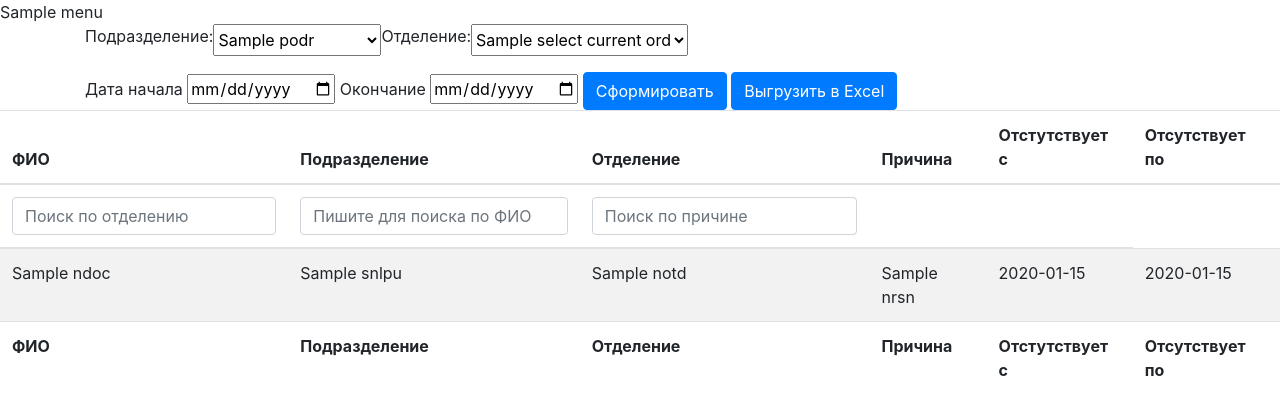
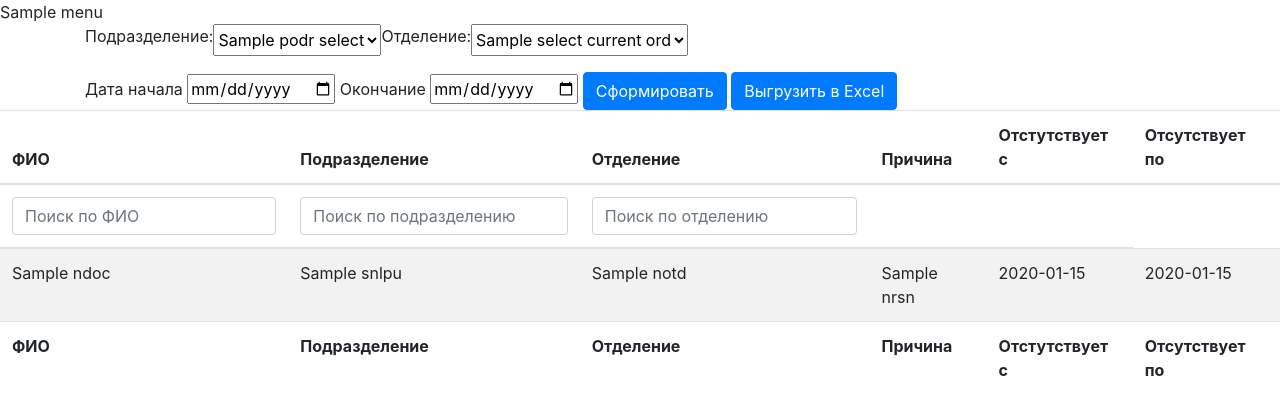
Before and after one commit to RezoGraf/flask, a Flask app: template app/templates/report.html in a window 1280 px wide. Shown: the top 415 px of the page. Run offline with Flask 3, Linux system fonts and the light colour scheme; the template is opened without the code that fills it: most values are stand-ins (such as "Sample title", 1, 10 or a date in 2020); some libraries are stand-ins or nearby versions.

Commit message:
report fix

```diff
--- a/app/report/report.py
+++ b/app/report/report.py
@@ -58,6 +58,7 @@ def main():
                 podr_select = ([0, "Все подразделения"],)
             else :
                 podr_select = db.select(sql.sql_select_podr_one.format(lpu=podr_select))
+                podr_all.insert(0, (0, "Все подразделения"))
             if select_otd is None or select_otd == 0 or select_otd == '0':
                 select_current_ord = ([0, "Все отделения", 0],)
                 result = db.select(sql.sql_select_otsut.format(date_start=dtn, date_finish=dtk))
--- a/app/sql.py
+++ b/app/sql.py
@@ -336,7 +336,7 @@ where (RSP_BLC.DOC=N_DOC.DOC) and ((RSP_BLC.DTK>='{date_start}'
 
 sql_select_podr = """SELECT LPU,SNLPU FROM N_LPU,N_SLP WHERE (N_SLP.SLP=N_LPU.LPU) and (N_SLP.TER=N_LPU.TER)"""
 
-sql_select_podr_one = """SELECT LPU,SNLPU FROM N_LPU,N_SLP WHERE (N_SLP.SLP=N_LPU.LPU) and (N_SLP.TER=N_LPU.TER) where lpu ={lpu}"""
+sql_select_podr_one = """SELECT LPU,SNLPU FROM N_LPU,N_SLP WHERE (N_SLP.SLP=N_LPU.LPU) and (N_SLP.TER=N_LPU.TER) and lpu ={lpu}"""
 # sql_select_otsut_otd = """Select N_DOC.NDOC, (SELECT SNLPU FROM N_LPU WHERE N_DOC.LPU=N_LPU.LPU and N_LPU.TER=5),
 #     (SELECT NRSN FROM RSP_RSN WHERE RSP_RSN.RSN=RSP_BLC.RSN),RSP_BLC.DTN ,RSP_BLC.DTK
 # from RSP_BLC,N_DOC
--- a/app/templates/report.html
+++ b/app/templates/report.html
@@ -26,11 +26,11 @@
                 <div class="input-group mb-3">
                     <label class="form-label">Подразделение: </label>
                     <select class="form-select" id="podr_select" name="podr_select">
+                      {% for ID, NAME in podr_all %}
+                        <option value={{ ID }}{% if loop.first %} SELECTED{% endif %}>{{ NAME}} </option>
+                      {% endfor %}
                       {% for ID, NAME in podr_select %}
-                        <option value="{{ ID }}"{% if loop.first %} SELECTED{% endif %}>{{ NAME or ""}} </option>
-                      {% endfor %}
-                      {% for ID, NAME in podr_all %}
-                      <option value = {{ ID or 0 }} selected> {{ NAME }} </option>
+                      <option value = {{ ID }} selected> {{ NAME }} </option>
                       {% endfor %}
                     </select>
                     <label class="form-label">Отделение: </label>
@@ -69,13 +69,13 @@
         </tr>
         <tr>
             <th>
-                <input name="otd_filter" list="datalistOptions" class="form-control" id="myInputOtd" placeholder="Поиск по отделению" autocomplete="off">
+                <input name="otd_filter" list="datalistOptions" class="form-control" id="myInputOtd" placeholder="Поиск по ФИО" autocomplete="off">
             </th>
             <th>
-                <input name="fil_filter" list="datalistOptions" class="form-control" id="myInput" placeholder="Пишите для поиска по ФИО" autocomplete="off">
+                <input name="fil_filter" list="datalistOptions" class="form-control" id="myInput" placeholder="Поиск по подразделению" autocomplete="off">
             </th>
             <th>
-                <input name="reason_filter" list="datalistOptions" class="form-control" id="myInputReason" placeholder="Поиск по причине" autocomplete="off">
+                <input name="reason_filter" list="datalistOptions" class="form-control" id="myInputReason" placeholder="Поиск по отделению" autocomplete="off">
             </th>
             <th>
             </th>
```
